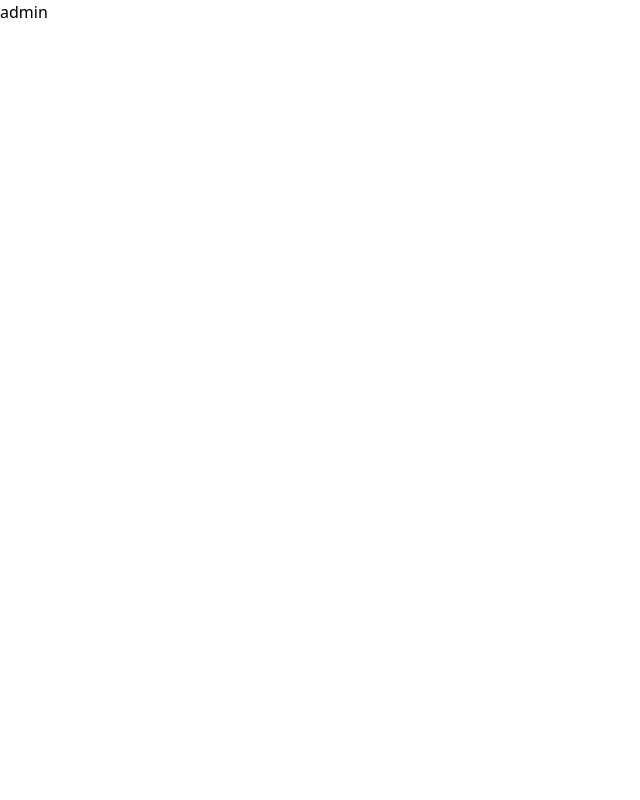
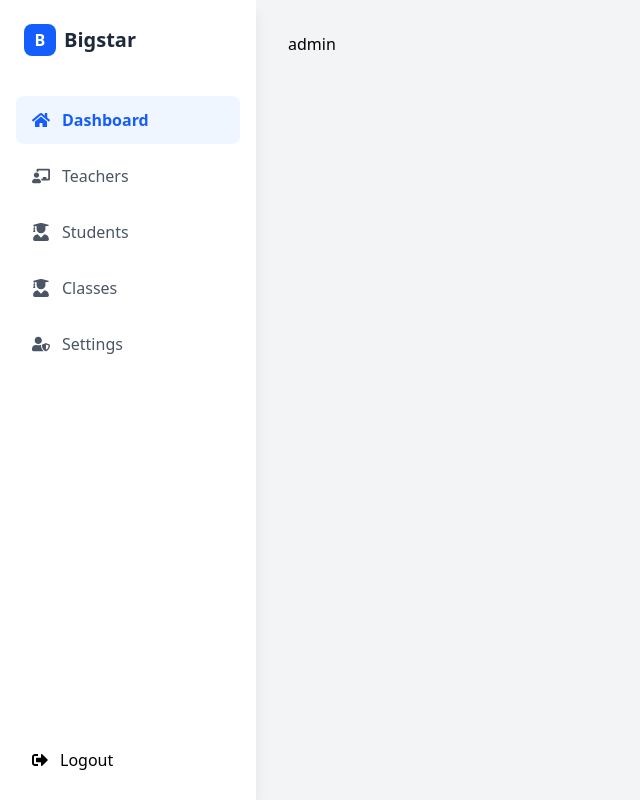
Before and after one commit to bemnet-21/SchoolTrack, a Next.js app in the folder client/: page /admin in a window 1280 px wide. Shown: the whole page, without its empty margins (0-640 px from the left). Built offline with nearby package versions, Linux system fonts and the light colour scheme; sample sign-in values are in the browser's storage.

Commit message:
add sidebar component

```diff
--- a/client/app/(dashboard)/layout.tsx
+++ b/client/app/(dashboard)/layout.tsx
@@ -1,5 +1,6 @@
 import AuthGuard from "@/app/components/AuthGuard";
 import StoreProvider from "../components/StoreProvider";
+import Sidebar from "../components/Sidebar";
 
 export default function DashboardLayout({
   children,
@@ -9,8 +10,11 @@ export default function DashboardLayout({
   return (
     <StoreProvider>
       <AuthGuard>
-          <div className="dashboard-container">
-              {children}
+          <div className="flex h-screen bg-gray-100">
+              <Sidebar />
+              <main className="flex ml-64 p-8 overflow-y-auto">
+                {children}
+              </main>
           </div>
       </AuthGuard>
     </StoreProvider>
--- /dev/null
+++ b/client/app/(dashboard)/parent/layout.tsx
@@ -0,0 +1,12 @@
+import AuthGuard from '@/app/components/AuthGuard'
+import React from 'react'
+
+const layout = ({ children }: { children: React.ReactNode }) => {
+  return (
+    <AuthGuard allowedRoles={['parent']}>
+        {children}
+    </AuthGuard>
+  )
+}
+
+export default layout
--- /dev/null
+++ b/client/app/(dashboard)/parent/page.tsx
@@ -0,0 +1,11 @@
+import React from 'react'
+
+const page = () => {
+  return (
+    <div>
+      parent dashboard page
+    </div>
+  )
+}
+
+export default page
--- /dev/null
+++ b/client/app/components/Sidebar.tsx
@@ -0,0 +1,77 @@
+"use client";
+
+import Link from "next/link";
+import { usePathname } from "next/navigation";
+import { useSelector } from "react-redux";
+import { RootState } from "@/store";
+import { adminMenuItems, studentMenuItems, teacherMenuItems } from "../constants/menuItems";
+import { FaSignOutAlt } from "react-icons/fa";
+import { useDispatch } from "react-redux";
+import { logout } from "@/store/slices/auth.slice";
+import { useRouter } from "next/navigation";
+
+const Sidebar = () => {
+  const pathname = usePathname();
+  const dispatch = useDispatch();
+  const router = useRouter();
+
+  const { user } = useSelector((state: RootState) => state.auth);
+
+  const role = user?.role?.toLowerCase();
+
+  let menuItems = studentMenuItems;
+  if (role === 'admin') menuItems = adminMenuItems;
+  if (role === 'teacher') menuItems = teacherMenuItems;
+
+  const handleLogout = () => {
+    localStorage.clear();
+    dispatch(logout());
+    router.replace('/login');
+  };
+
+  return (
+    <aside className="w-64 h-screen bg-white shadow-lg flex flex-col fixed left-0 top-0">
+
+      <div className="p-6 flex items-center gap-2">
+        <div className="bg-blue-600 w-8 h-8 rounded-lg flex items-center justify-center text-white font-bold">
+            B
+        </div>
+        <span className="text-xl font-bold text-gray-800">Bigstar</span>
+      </div>
+
+      <nav className="flex-1 p-4 space-y-2 overflow-y-auto">
+        {menuItems.map((item) => {
+          const isActive = pathname === item.path;
+
+          return (
+            <Link
+              key={item.path}
+              href={item.path}
+              className={`flex items-center gap-3 px-4 py-3 rounded-lg transition-colors duration-200
+                ${isActive
+                  ? "bg-blue-50 text-blue-600 font-semibold"
+                  : "text-gray-600 hover:bg-gray-100 hover:text-gray-900"
+                }`}
+            >
+              <item.icon className="text-lg" />
+              <span>{item.name}</span>
+            </Link>
+          );
+        })}
+      </nav>
+
+      <div className="p-4">
+        <button
+            onClick={handleLogout}
+            className="flex items-center gap-3 px-4 py-3 w-full hover:bg-red-50 rounded-lg transition-colors"
+        >
+            <FaSignOutAlt />
+            <span>Logout</span>
+        </button>
+      </div>
+
+    </aside>
+  );
+};
+
+export default Sidebar;
--- /dev/null
+++ b/client/app/constants/menuItems.ts
@@ -0,0 +1,25 @@
+import { MenuItem } from "@/interface";
+import { FaUserGraduate, FaChalkboardTeacher, FaUserShield, FaHome, FaCalendarAlt, FaBook } from "react-icons/fa";
+
+
+
+export const adminMenuItems: MenuItem[] = [
+  { name: "Dashboard", path: "/admin", icon: FaHome },
+  { name: "Teachers", path: "/admin/teachers", icon: FaChalkboardTeacher },
+  { name: "Students", path: "/admin/students", icon: FaUserGraduate },
+  { name: "Classes", path: "/admin/classes", icon: FaUserGraduate },
+  { name: "Settings", path: "/admin/settings", icon: FaUserShield },
+];
+
+export const teacherMenuItems: MenuItem[] = [
+  { name: "Dashboard", path: "/teacher", icon: FaHome },
+  { name: "Classes", path: "/teacher/classes", icon: FaChalkboardTeacher },
+//   { name: "Attendance", path: "/teacher/attendance", icon: FaCalendarAlt },
+];
+
+export const studentMenuItems: MenuItem[] = [
+  { name: "Dashboard", path: "/student", icon: FaHome },
+  { name: "Grades", path: "/student/grades", icon: FaBook },
+  { name: "Attendance", path: "/student/attendance", icon: FaCalendarAlt },
+  { name: "Schedule", path: "/student/schedule", icon: FaCalendarAlt },
+];
--- a/client/interface/index.ts
+++ b/client/interface/index.ts
@@ -14,3 +14,9 @@ export interface AuthGuardProps {
   children: React.ReactNode;
   allowedRoles?: string[];
 }
+
+export interface MenuItem {
+  name: string;
+  path: string;
+  icon: React.ElementType;
+}
```
